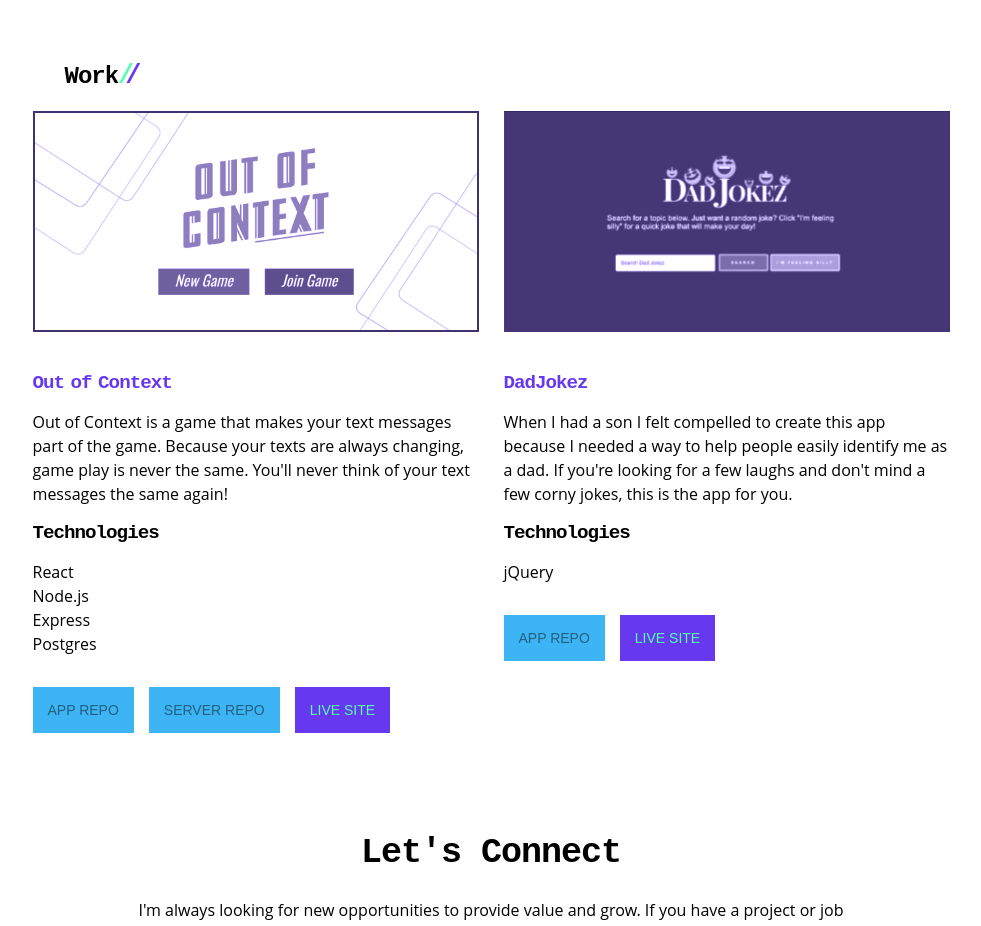
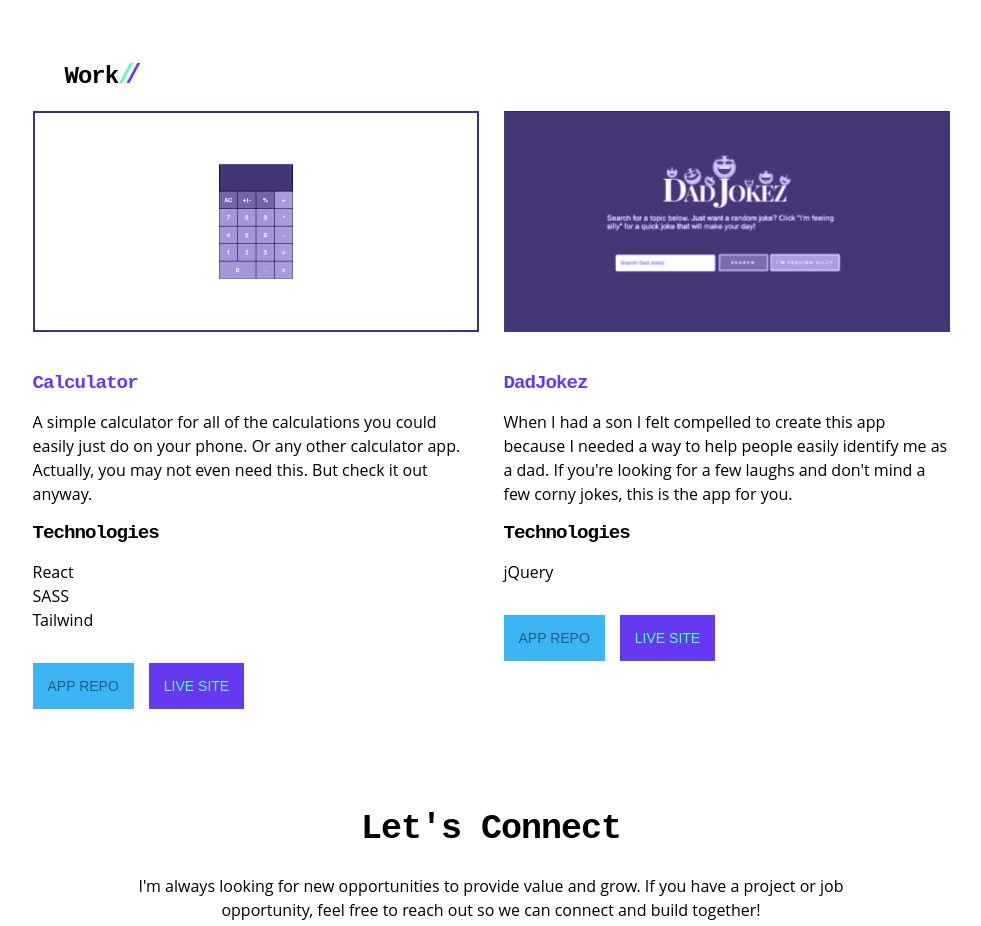
Before and after one commit to groverrichardson/portfolio-react, a React (Create React App) app: page / in a window 1280 px wide. Shown: the part 2695-3621 px from the top of the page, without its empty margins (149-1130 px from the left). Built offline with nearby package versions, Linux system fonts and the light colour scheme.

Commit message:
Updated projects.

```diff
--- a/src/home.js
+++ b/src/home.js
@@ -18,6 +18,7 @@
 import AsanaLogo from './assets/asana-logo.png';
 import OutOfContext from './assets/out-of-context-screenshot.png';
 import DadJokez from './assets/dad-jokez-screenshot/Screen Shot 2020-07-30 at 7.33.40 PM.png';
+import Calculator from './assets/calculator.png';
 
 function Home() {
     return (
@@ -302,40 +303,33 @@
                 <div class="projects-container">
                     <div class="project-container project-one">
                         <img
-                            src={OutOfContext}
+                            src={Calculator}
                             alt="ToDo list project screenshot"
-                            class="project-image to-do"
+                            class="project-image to-do calculator-img"
                         />
                         <div class="overlay"></div>
-                        <h5 class="project-title">Out of Context</h5>
+                        <h5 class="project-title">Calculator</h5>
                         <p class="project-description">
-                            Out of Context is a game that makes your text
-                            messages part of the game. Because your texts are
-                            always changing, game play is never the same. You'll
-                            never think of your text messages the same again!
+                            A simple calculator for all of the calculations you
+                            could easily just do on your phone. Or any other
+                            calculator app. Actually, you may not even need
+                            this. But check it out anyway.
                         </p>
                         <h5 class="technologies-header">Technologies</h5>
                         <ul class="technologies">
                             <li class="technologies-copy">React</li>
-                            <li class="technologies-copy">Node.js</li>
-                            <li class="technologies-copy">Express</li>
-                            <li class="technologies-copy">Postgres</li>
+                            <li class="technologies-copy">SASS</li>
+                            <li class="technologies-copy">Tailwind</li>
                         </ul>
                         <div class="work-button-container">
                             <a
-                                href="https://github.com/groverrichardson/out-of-context-app"
+                                href="https://github.com/groverrichardson/calculator"
                                 class="github-button button"
                                 target="_blank">
                                 App Repo
                             </a>
                             <a
-                                href="https://github.com/groverrichardson/out-of-context-server"
-                                class="github-button button"
-                                target="_blank">
-                                Server Repo
-                            </a>
-                            <a
-                                href="https://out-of-context-app.vercel.app/"
+                                href="https://calculator-six-tau.vercel.app/"
                                 class="live-button button"
                                 target="_blank">
                                 Live Site
--- a/src/style.sass
+++ b/src/style.sass
@@ -857,3 +857,6 @@
 
 .work-header
     align-self: start
+
+.calculator-img
+    height: 446px
```
Also changed, not shown: src/assets/calculator.png (added).
